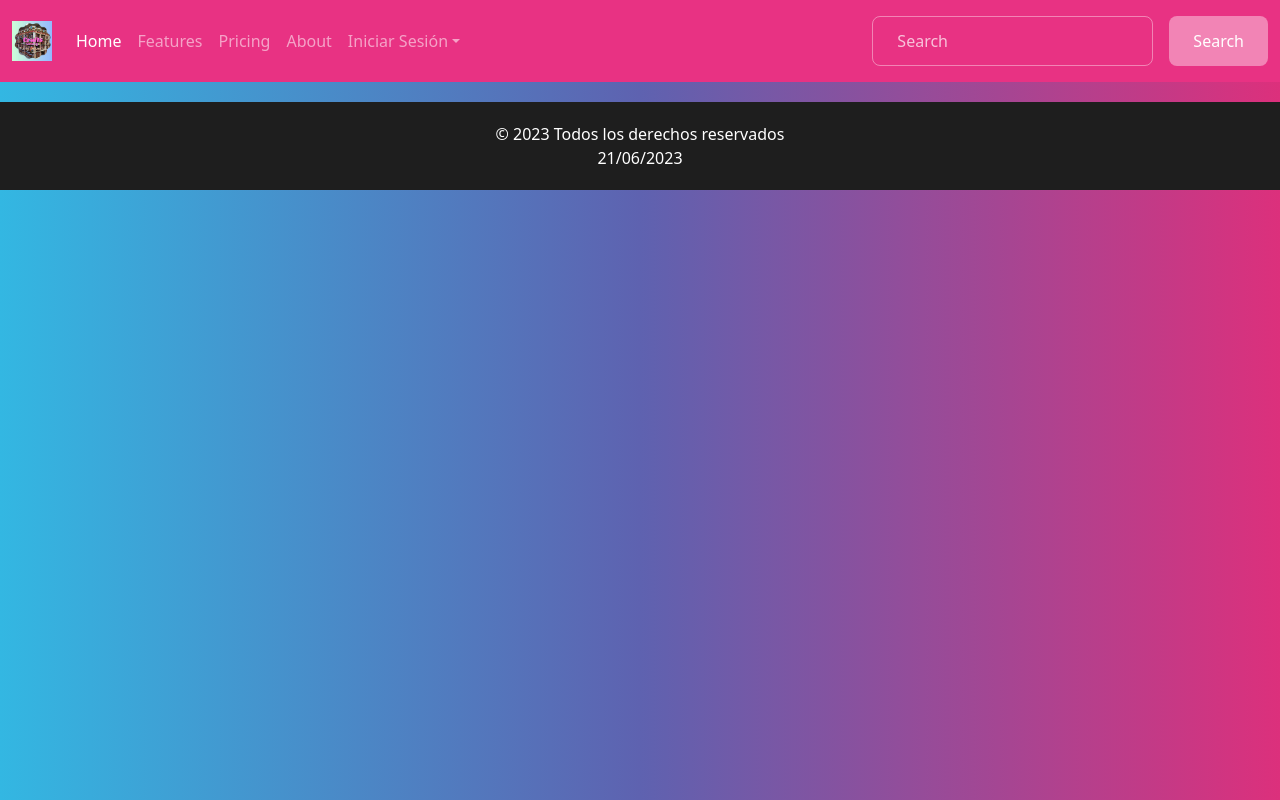
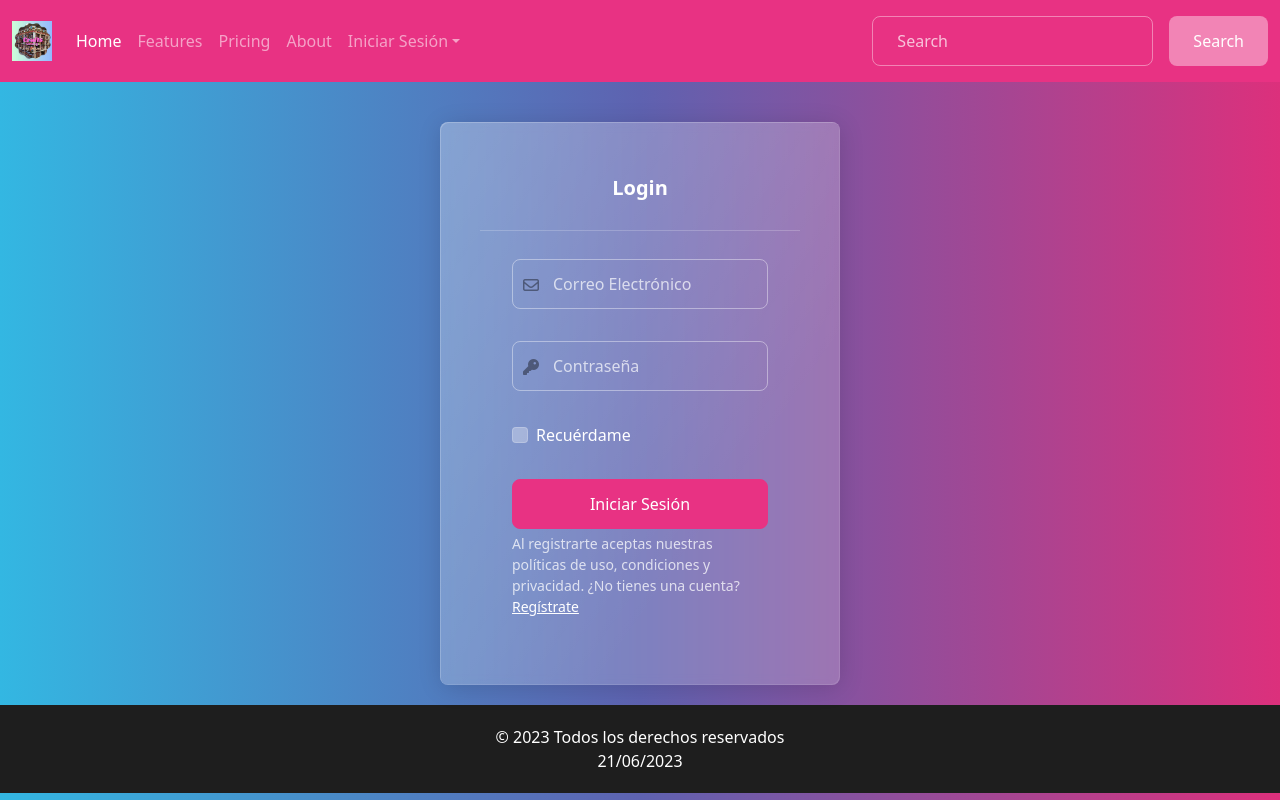
Before and after one commit to OskaritoLM/g, an Angular app: page /logadm in a window 1280 px wide. Before the commit this address led to /. Built offline with nearby package versions, Linux system fonts and the light colour scheme.

Commit message:
LogAdmin
Se Implementaron medidas de seguridad.

```diff
--- a/src/app/app-routing.module.ts
+++ b/src/app/app-routing.module.ts
@@ -4,6 +4,7 @@ import { HomeComponent } from './componentes/home/home.component';
 import { LoginComponent } from './componentes/login/login.component';
 import { RegistroComponent } from './componentes/registro/registro.component';
 import { AdminComponent } from './componentes/admin/admin.component';
+import { LogadmComponent } from './componentes/logadm/logadm.component';
 
 const routes: Routes = [
   {path: '', component: HomeComponent},
@@ -11,6 +12,7 @@ const routes: Routes = [
   {path: 'login', component: LoginComponent},
   {path: 'registro', component:RegistroComponent},
   {path: 'admin', component: AdminComponent},
+  {path: 'logadm', component: LogadmComponent},
 ];
 
 @NgModule({
--- /dev/null
+++ b/src/app/componentes/logadm/logadm.component.css
@@ -0,0 +1,24 @@
+.entrada{
+    position: relative;
+}
+
+i{
+    position: absolute;
+    left: 11px;
+    top: 18px;
+}
+
+.form-control{
+    padding-left: 40px;
+}
+
+.card{
+    width: 400px;
+    padding: 40px;
+    padding: auto;
+    margin-top: 40px;
+}
+
+button{
+    width: 100%;
+}
--- /dev/null
+++ b/src/app/componentes/logadm/logadm.component.html
@@ -0,0 +1,24 @@
+<div class="card mx-auto">
+    <div class="card-header text-center">
+      <h5 style="color: white">Login</h5>
+    </div>
+    <div class="card-body">
+      <div class="entrada mb-3">
+        <i class="fa-regular fa-envelope fa-beat-fade" style="color: #000000;"></i>
+        <input type="email" class="form-control" id="exampleInputEmail1" [(ngModel)]="usuario" placeholder="Correo Electrónico">
+      </div>
+      <div class="entrada mb-3">
+        <i class="fa-solid fa-key fa-beat-fade" style="color: #000000;"></i>
+        <input type="password" class="form-control" id="exampleInputPassword1" [(ngModel)]="contrasena" placeholder="Contraseña">
+      </div>
+      <div class="mb-3 form-check">
+        <input type="checkbox" class="form-check-input" id="exampleCheck1">
+        <label class="form-check-label" for="exampleCheck1">Recuérdame</label>
+      </div>
+      <button type="submit" class="btn btn-primary" (click)="verificarCredenciales()">Iniciar Sesión</button>
+      <div id="emailHelp" class="form-text">
+        Al registrarte aceptas nuestras políticas de uso, condiciones y privacidad.
+        ¿No tienes una cuenta? <a href="/registrar">Regístrate</a>
+      </div>
+    </div>
+  </div>
--- /dev/null
+++ b/src/app/componentes/logadm/logadm.component.ts
@@ -0,0 +1,24 @@
+import { Component } from '@angular/core';
+import { AuthService } from 'src/app/services/auth.service';
+import { Router } from '@angular/router';
+
+@Component({
+  selector: 'app-logadm',
+  templateUrl: './logadm.component.html',
+  styleUrls: ['./logadm.component.css']
+})
+export class LogadmComponent {
+  usuario: string = '';
+  contrasena: string = '';
+
+  constructor(private authService: AuthService, private router: Router) { }
+
+  verificarCredenciales() {
+    if (this.usuario === 'oscar@cprueba.com' && this.contrasena === 'linux') {
+      // Redirigir al usuario a la ruta /admin
+      this.router.navigate(['/admin']);
+    } else {
+      // Poner una mamada no se x
+    }
+  }
+}
```
Also changed, not shown: src/app/app.module.ts (+6 -3 lines), 1 other file (tests, documents, lock files or other folders).
